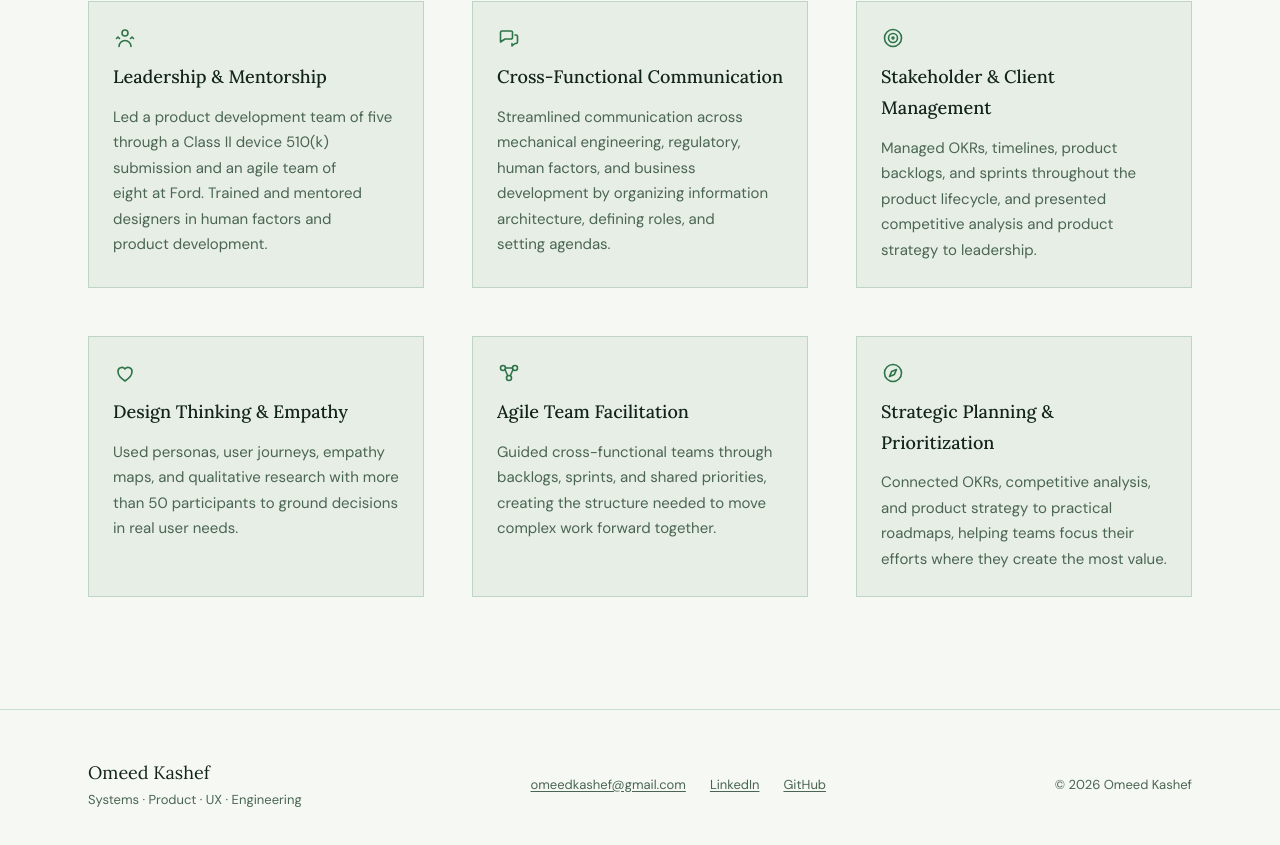
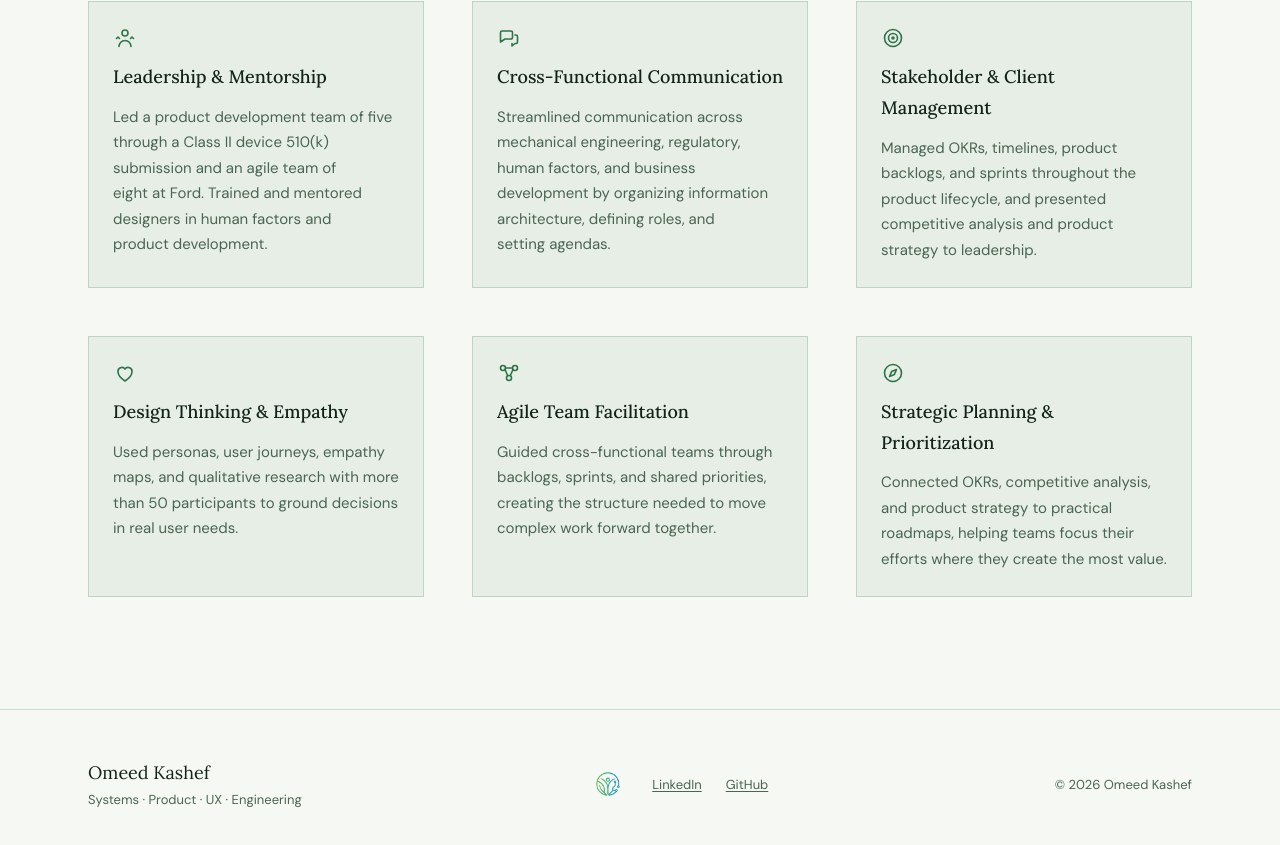
Before and after one commit to omeedkashef/omeedkashef.github.io, a React (Vite) app: page / in a window 1280 px wide. Shown: the part 4610-5455 px from the top of the page. Built offline with nearby package versions, Linux system fonts and the light colour scheme; no server answers.

Commit message:
docs: summary and pitch feedback suggestions feat: updated logo and footer to match new branding

```diff
--- a/src/App.css
+++ b/src/App.css
@@ -1076,6 +1076,7 @@
 .site-footer__contact {
   display: flex;
   flex-wrap: wrap;
+  align-items: center;
   gap: var(--gap-md);
   font-size: var(--step-xs);
 }
@@ -1086,6 +1087,19 @@
 
 .site-footer__contact a:hover {
   color: var(--primary);
+}
+
+.site-footer__logo-link {
+  display: block;
+  flex-shrink: 0;
+  line-height: 0;
+}
+
+.site-footer__logo {
+  width: 40px;
+  height: 40px;
+  object-fit: contain;
+  filter: contrast(1.15) saturate(1.08) drop-shadow(0 0 0.45px rgba(79, 168, 116, 0.8));
 }
 
 /* Stack the footer into a single readable column on narrow screens, and clear
--- a/src/components/Footer.jsx
+++ b/src/components/Footer.jsx
@@ -1,8 +1,8 @@
-// Footer, present on every route. Carries the contact information and
+import { Link } from 'react-router-dom'
+import logo from '../assets/logo.png'
+
+// Footer, present on every route. Carries the social links and
 // copyright notice the grading sheet requires.
-//
-// Links here point outward only — no internal navigation, so Login and Back
-// Office stay out of every navigation surface.
 function Footer() {
   const year = new Date().getFullYear()
 
@@ -15,7 +15,15 @@ function Footer() {
         </div>
 
         <div className="site-footer__contact">
-          <a href="mailto:omeedkashef@gmail.com">omeedkashef@gmail.com</a>
+          <Link to="/" className="site-footer__logo-link" aria-label="Go to Home">
+            <img
+              src={logo}
+              alt="Omeed Kashef logo"
+              className="site-footer__logo"
+              width="40"
+              height="40"
+            />
+          </Link>
           <a
             href="https://www.linkedin.com/in/omeedkashef"
             target="_blank"
--- a/src/components/Header.jsx
+++ b/src/components/Header.jsx
@@ -21,7 +21,7 @@ function Header() {
           <Link to="/" className="site-header__logo-link" aria-label="Go to Home">
             <img
               src={logo}
-              alt=""
+              alt="Omeed Kashef logo"
               className="site-header__logo"
               width="40"
               height="40"
```
Also changed, not shown: 2 other files (tests, documents, lock files or other folders).
